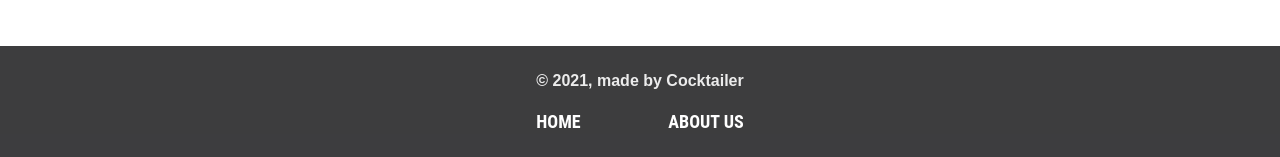
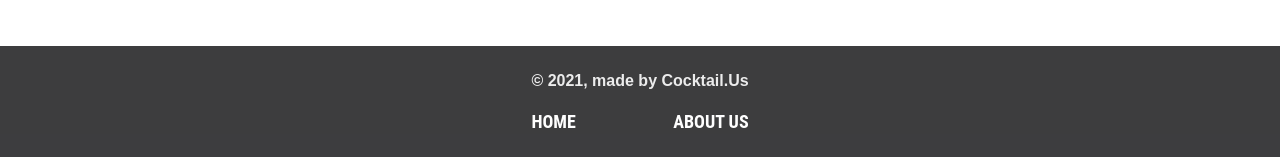
Before and after one commit to Heejae-Lee/cocktailus, a React (Create React App) app in the folder frontend/: page / in a window 1280 px wide. Shown: the part 1645-1802 px from the top of the page. Built offline with nearby package versions, Linux system fonts and the light colour scheme; no server answers.

Commit message:
Chore: '푸터 cocktailer -> cocktail.us로 변경'

```diff
--- a/frontend/src/layout/Footer/index.js
+++ b/frontend/src/layout/Footer/index.js
@@ -16,7 +16,7 @@ function Copyright() {
     <Fragment>
       {'© '}
       {new Date().getFullYear()}
-      {', made by Cocktailer'}
+      {', made by Cocktail.Us'}
       <div className={classes.between}>
         <Link
           component={RouterLink}
```
